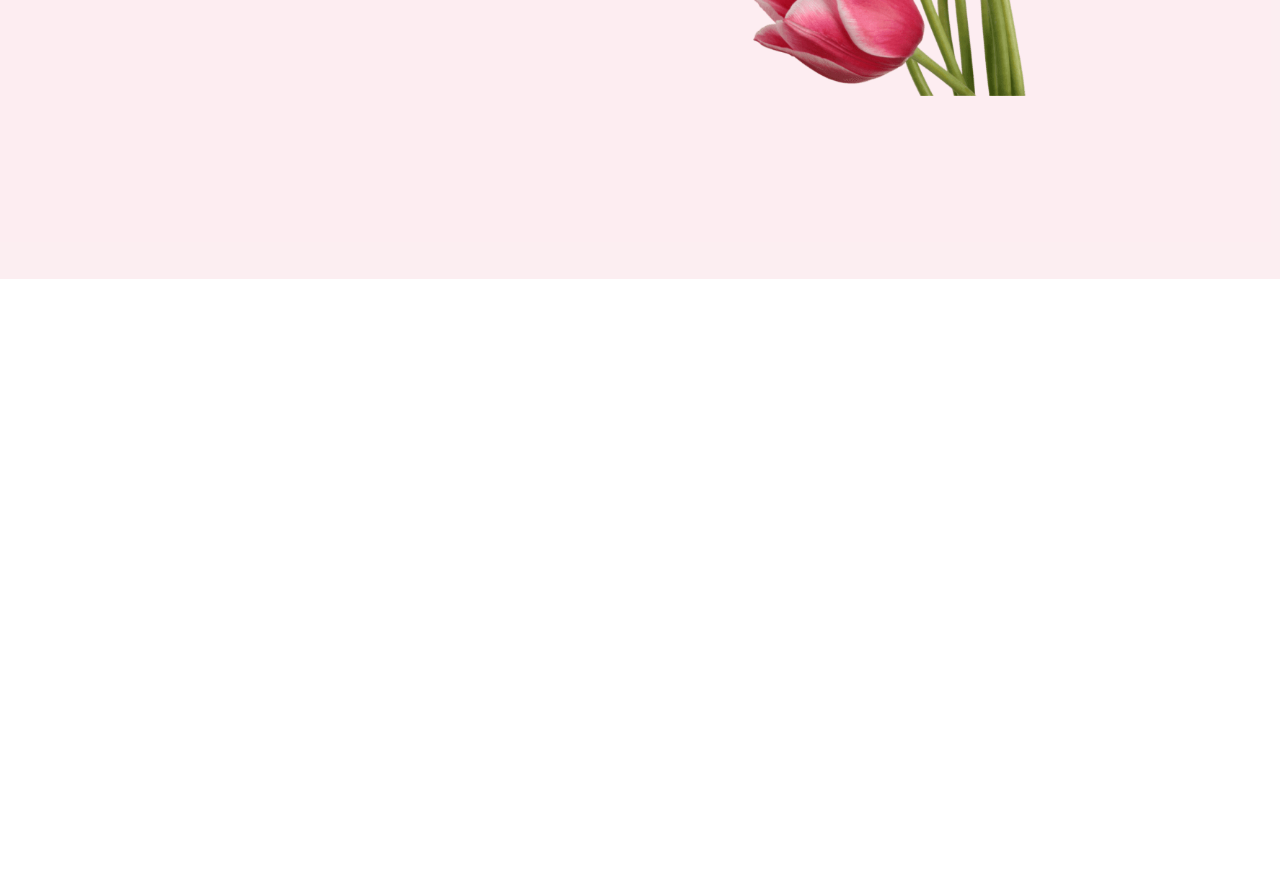
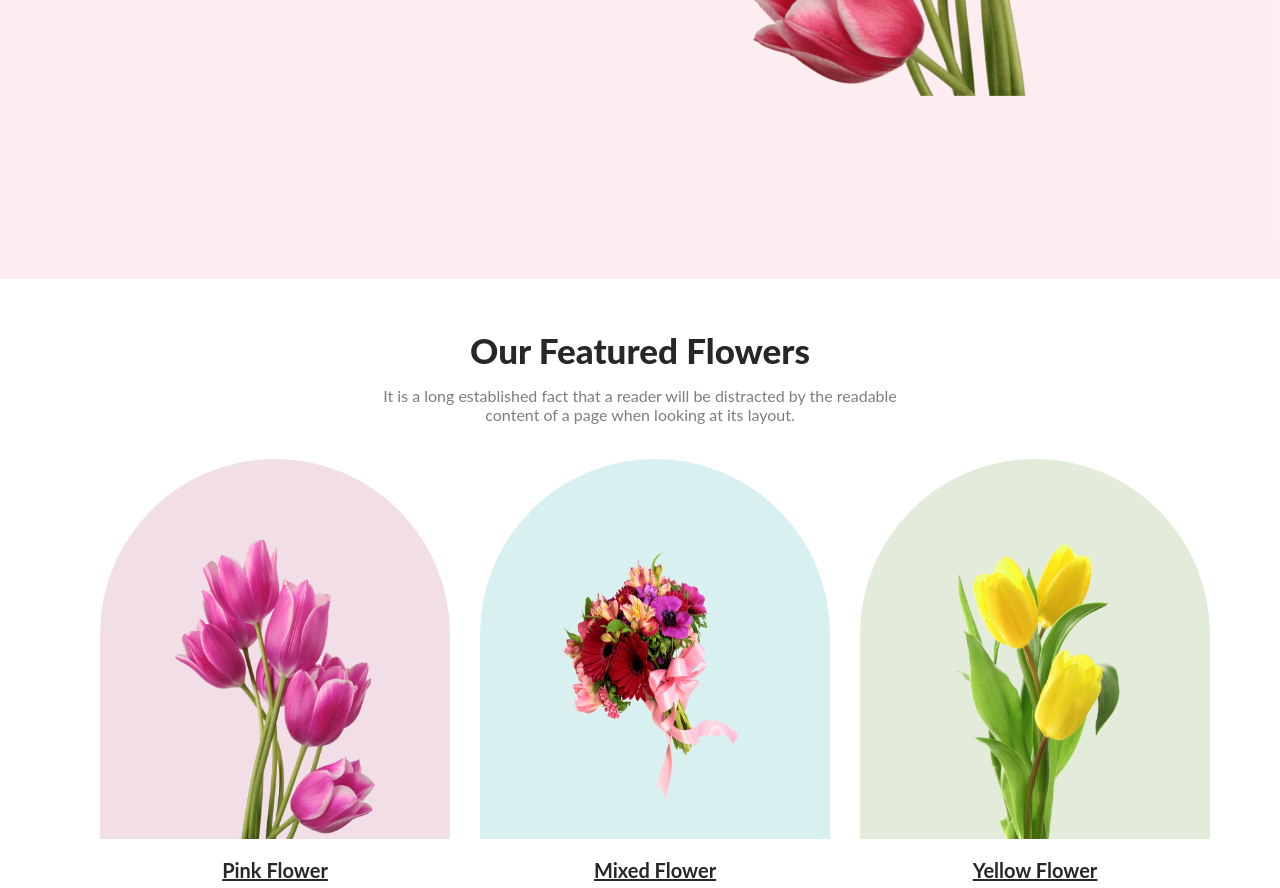
Before and after one commit to NafizUddin/first-assignment-repo, a plain HTML site: page index.html in a window 1280 px wide. Shown: the part 521-1409 px from the top of the page. Before the commit the page ends 800 px from the top, so only its background shows below. Drawn offline with Linux system fonts and the light colour scheme.

Commit message:
first optional added

```diff
--- a/index.html
+++ b/index.html
@@ -21,7 +21,24 @@
     </header>
     <main>
         <!-- first optional section -->
-
+        <div class="featured-flowers">
+            <h2 class="title">Our Featured Flowers</h2>
+            <p class="featured-description">It is a long established fact that a reader will be distracted by the readable <br> content of a page when looking at its layout.</p>
+            <div class="featured-img">
+                <figure>
+                    <img class="featured-photo first" src="Flower Asset/pink flower.png" alt="">
+                    <figcaption class="img-caption">Pink Flower</figcaption>
+                </figure>
+                <figure>
+                    <img class="featured-photo second" src="Flower Asset/Mixed flower.png" alt="">
+                    <figcaption class="img-caption">Mixed Flower</figcaption>
+                </figure>
+                <figure>
+                    <img class="featured-photo third" src="Flower Asset/yellow flower.png" alt="">
+                    <figcaption class="img-caption">Yellow Flower</figcaption>
+                </figure>
+            </div>
+        </div>
     </main>
     <footer></footer>
 </body>
--- a/styles/styles.css
+++ b/styles/styles.css
@@ -47,13 +47,83 @@
     border-radius: 10px;
 }
 
-.head-photo{
+.head-photo {
     height: 577px;
     padding: 40px;
 }
 
-.head-img{
+.head-img {
     margin-right: 40px;
 }
 
 /* first optional styles */
+
+.title {
+    color: #272727;
+    text-align: center;
+    font-family: Lato;
+    font-size: 35px;
+    font-weight: 800;
+    margin-top: 50px;
+}
+
+.featured-description {
+    color: rgba(39, 39, 39, 0.60);
+    text-align: center;
+    font-family: Lato;
+    font-size: 16px;
+    font-weight: 400;
+    margin-top: 15px;
+    margin-bottom: 35px;
+}
+
+.featured-img {
+    display: flex;
+    align-items: center;
+    justify-content: space-around;
+    margin-left: 100px;
+    margin-right: 100px;
+    gap: 30px;
+}
+
+.first {
+    border-radius: 300px 300px 0px 0px;
+    background: rgba(167, 33, 98, 0.15);
+    padding-top: 80px;
+    padding-left: 75px;
+    padding-right: 75px;
+    width: 200px;
+    height: 300px;
+}
+
+.second {
+    border-radius: 300px 300px 0px 0px;
+    background: rgba(5, 151, 160, 0.15);
+    padding-top: 90px;
+    padding-left: 75px;
+    padding-right: 75px;
+    padding-bottom: 40px;
+    width: 200px;
+    height: 250px;
+}
+
+.third {
+    border-radius: 300px 300px 0px 0px;
+    background: rgba(71, 125, 17, 0.15);
+    padding-top: 50px;
+    padding-left: 75px;
+    padding-right: 75px;
+    width: 200px;
+    height: 330px;
+}
+
+.img-caption {
+    text-align: center;
+    margin-top: 10px;
+    color: #272727;
+    font-family: Lato;
+    font-size: 20px;
+    font-weight: 700;
+    line-height: 35px;
+    text-decoration-line: underline;
+}
```
Also changed, not shown: Flower Asset/Mixed flower.png (renamed from Flower Asset/pngwing 5.png), Flower Asset/pink flower.png (renamed from Flower Asset/pngwing 6.png), Flower Asset/yellow flower.png (renamed from Flower Asset/pngwing 7.png).
